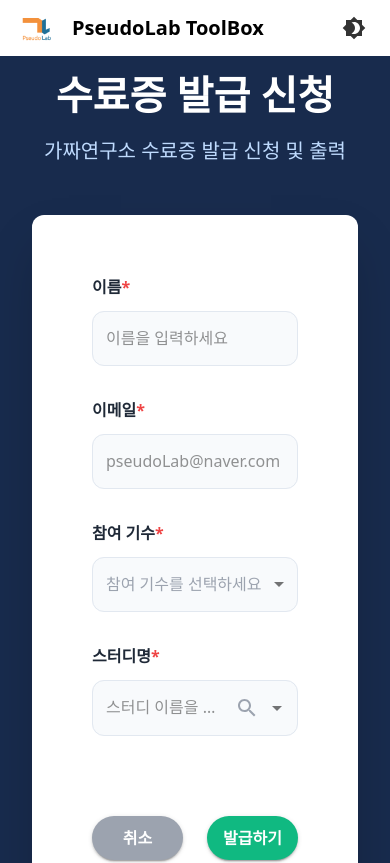
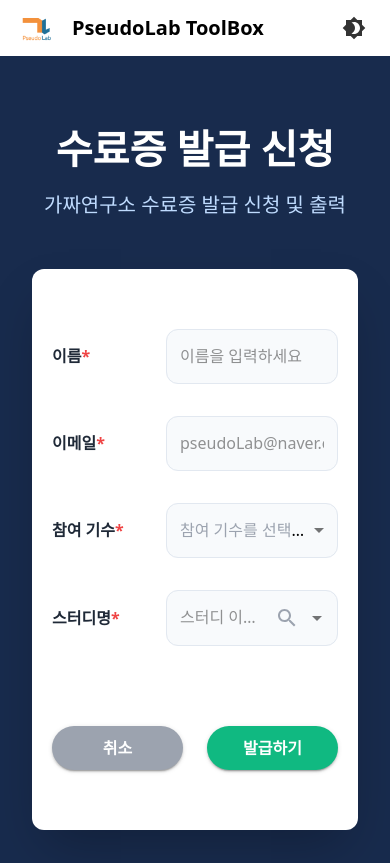
Before and after one commit to Pseudo-Lab/DevFactory, a React (Vite) app in the folder cert/frontend/: page /new in a window 390 px wide. Shown: the top 863 px of the page. Built offline with nearby package versions, Linux system fonts and the light colour scheme.

Commit message:
feat: 길이 따라서 레이아웃 변경되도록

```diff
--- a/cert/frontend/src/modules/NewHome/ExportCertificateForm.tsx
+++ b/cert/frontend/src/modules/NewHome/ExportCertificateForm.tsx
@@ -30,7 +30,7 @@ const StyledContainer = styled(Box)({
   padding: '16px',
 });
 
-const StyledPaper = styled(Paper)({
+const StyledPaper = styled(Paper)(({ theme }) => ({
   paddingTop: '60px',
   paddingBottom: '60px',
   paddingLeft: '60px',
@@ -40,7 +40,12 @@ const StyledPaper = styled(Paper)({
   maxWidth: '600px',
   width: '100%',
   backgroundColor: '#ffffff',
-});
+  // 375px 이하에서만 좌우 패딩 20px
+  '@media (max-width:450px)': {
+    paddingLeft: '20px',
+    paddingRight: '20px',
+  },
+}));
 
 const StyledTextField = styled(TextField)({
   '& .MuiOutlinedInput-root': {
@@ -108,28 +113,31 @@ const FieldLabel = styled(Typography)({
 const FieldRow: React.FC<{
   label: React.ReactNode;
   children: React.ReactNode;
-  alignTop?: boolean; // 멀티라인/오토컴플리트처럼 상단정렬이 필요한 경우
+  alignTop?: boolean;
 }> = ({ label, children, alignTop }) => (
   <Box
     sx={{
       display: 'grid',
-      gridTemplateColumns: { xs: '1fr', sm: '90px 1fr' }, // xs: 1열, sm+: 2열
-      alignItems: alignTop ? { xs: 'start', sm: 'start' } : { xs: 'start', sm: 'center' },
+      gridTemplateColumns: '90px 1fr',
+      alignItems: alignTop ? 'start' : 'center',
       rowGap: 1.5,
       columnGap: 3,
+      '@media (max-width:375px)': {
+        gridTemplateColumns: '1fr',
+        alignItems: 'start',
+      },
     }}
   >
     <Typography
       variant="body1"
-      sx={{
-        fontWeight: 600,
-        color: '#1f2937',
-        fontSize: '16px'
-      }}
+      sx={{ fontWeight: 600, color: '#1f2937', fontSize: '16px' }}
     >
       {label}
     </Typography>
-    <Box sx={{ width: '100%' }}>{children}</Box>
+
+    <Box sx={{ width: '100%', minWidth: 0 }}>
+      {children}
+    </Box>
   </Box>
 );
 
@@ -225,28 +233,6 @@ const ExportCertificateForm = () => {
         <StyledPaper>
           <Box component="form" sx={{ display: 'flex', flexDirection: 'column', gap: 4 }}>
             {/* Name Field */}
-            {/* <Box display="flex" alignItems="center" gap={3}>
-              <Typography
-                variant="body1"
-                sx={{
-                  fontWeight: 600,
-                  color: '#1f2937',
-                  fontSize: '16px',
-                  minWidth: '100px'
-                }}
-              >
-                이름<span style={{ color: '#ef4444' }}>*</span>
-              </Typography>
-              <StyledTextField
-                name="name"
-                value={formData.name}
-                onChange={handleInputChange}
-                fullWidth
-                variant="outlined"
-                placeholder="이름을 입력하세요"
-                size="medium"
-              />
-            </Box> */}
             <FieldRow label={<>이름<span style={{ color: '#ef4444' }}>*</span></>}>
               <StyledTextField
                 name="name"
@@ -260,29 +246,6 @@ const ExportCertificateForm = () => {
             </FieldRow>
 
             {/* Email Field */}
-            {/* <Box display="flex" alignItems="center" gap={3}>
-              <Typography
-                variant="body1"
-                sx={{
-                  fontWeight: 600,
-                  color: '#1f2937',
-                  fontSize: '16px',
-                  minWidth: '100px'
-                }}
-              >
-                이메일<span style={{ color: '#ef4444' }}>*</span>
-              </Typography>
-              <StyledTextField
-                name="email"
-                type="email"
-                value={formData.email}
-                onChange={handleInputChange}
-                fullWidth
-                variant="outlined"
-                placeholder="pseudoLab@naver.com"
-                size="medium"
-              />
-            </Box> */}
             <FieldRow label={<>이메일<span style={{ color: '#ef4444' }}>*</span></>}>
               <StyledTextField
                 name="email"
@@ -297,36 +260,6 @@ const ExportCertificateForm = () => {
             </FieldRow>
 
             {/* Period Field */}
-            {/* <Box display="flex" alignItems="center" gap={3}>
-              <Typography
-                variant="body1"
-                sx={{
-                  fontWeight: 600,
-                  color: '#1f2937',
-                  fontSize: '16px',
-                  minWidth: '100px'
-                }}
-              >
-                참여 기수<span style={{ color: '#ef4444' }}>*</span>
-              </Typography>
-              <StyledFormControl fullWidth size="medium">
-                <Select
-                  name="period"
-                  value={formData.period}
-                  onChange={handleInputChange}
-                  displayEmpty
-                  renderValue={(selected) => {
-                    if (!selected) {
-                      return <span style={{ color: '#9ca3af' }}>참여 기수를 선택하세요</span>;
-                    }
-                    return selected;
-                  }}
-                >
-                  <MenuItem value="10">10</MenuItem>
-                  <MenuItem value="11">11</MenuItem>
-                </Select>
-              </StyledFormControl>
-            </Box> */}
             <FieldRow label={<>참여 기수<span style={{ color: '#ef4444' }}>*</span></>}>
               <StyledFormControl fullWidth size="medium">
                 <Select
@@ -345,70 +278,6 @@ const ExportCertificateForm = () => {
             </FieldRow>
 
             {/* Study Name Field */}
-            {/* <Box display="flex" alignItems="flex-start" gap={3}>
-              <Typography
-                variant="body1"
-                sx={{
-                  fontWeight: 600,
-                  color: '#1f2937',
-                  fontSize: '16px',
-                  minWidth: '100px',
-                  mt: 2
-                }}
-              >
-                스터디명<span style={{ color: '#ef4444' }}>*</span>
-              </Typography>
-              <Box sx={{ width: '100%' }}>
-                <Autocomplete
-                  multiple
-                  disableCloseOnSelect
-                  options={exampleStudies}
-                  value={tags}
-                  onChange={(_, newValue) => setTags(Array.from(new Set(newValue)))}
-                  inputValue={formData.searchText}
-                  onInputChange={(_, newInputValue) =>
-                    setFormData(prev => ({ ...prev, searchText: newInputValue }))
-                  }
-                  filterOptions={(options, { inputValue }) =>
-                    options.filter(o => o.toLowerCase().includes(inputValue.toLowerCase()))
-                  }
-                  renderTags={(value, getTagProps) =>
-                    value.map((option, index) => (
-                      <Chip
-                        {...getTagProps({ index })}
-                        key={option}
-                        label={option}
-                        sx={{
-                          backgroundColor: '#10b981',
-                          color: 'white',
-                          fontWeight: 500,
-                          '& .MuiChip-deleteIcon': { color: 'white' },
-                        }}
-                      />
-                    ))
-                  }
-                  renderInput={(params) => (
-                    <StyledTextField
-                      {...params}
-                      placeholder={tags.length === 0 ? '스터디 이름을 입력하세요' : ''}
-                      variant="outlined"
-                      size="medium"
-                      InputProps={{
-                        ...params.InputProps,
-                        endAdornment: (
-                          <>
-                            {params.InputProps.endAdornment}
-                            <InputAdornment position="end">
-                              <SearchIcon sx={{ color: '#9ca3af' }} />
-                            </InputAdornment>
-                          </>
-                        ),
-                      }}
-                    />
-                  )}
-                />
-              </Box>
-            </Box> */}
             <FieldRow
               label={<>스터디명<span style={{ color: '#ef4444' }}>*</span></>}
             >
```
